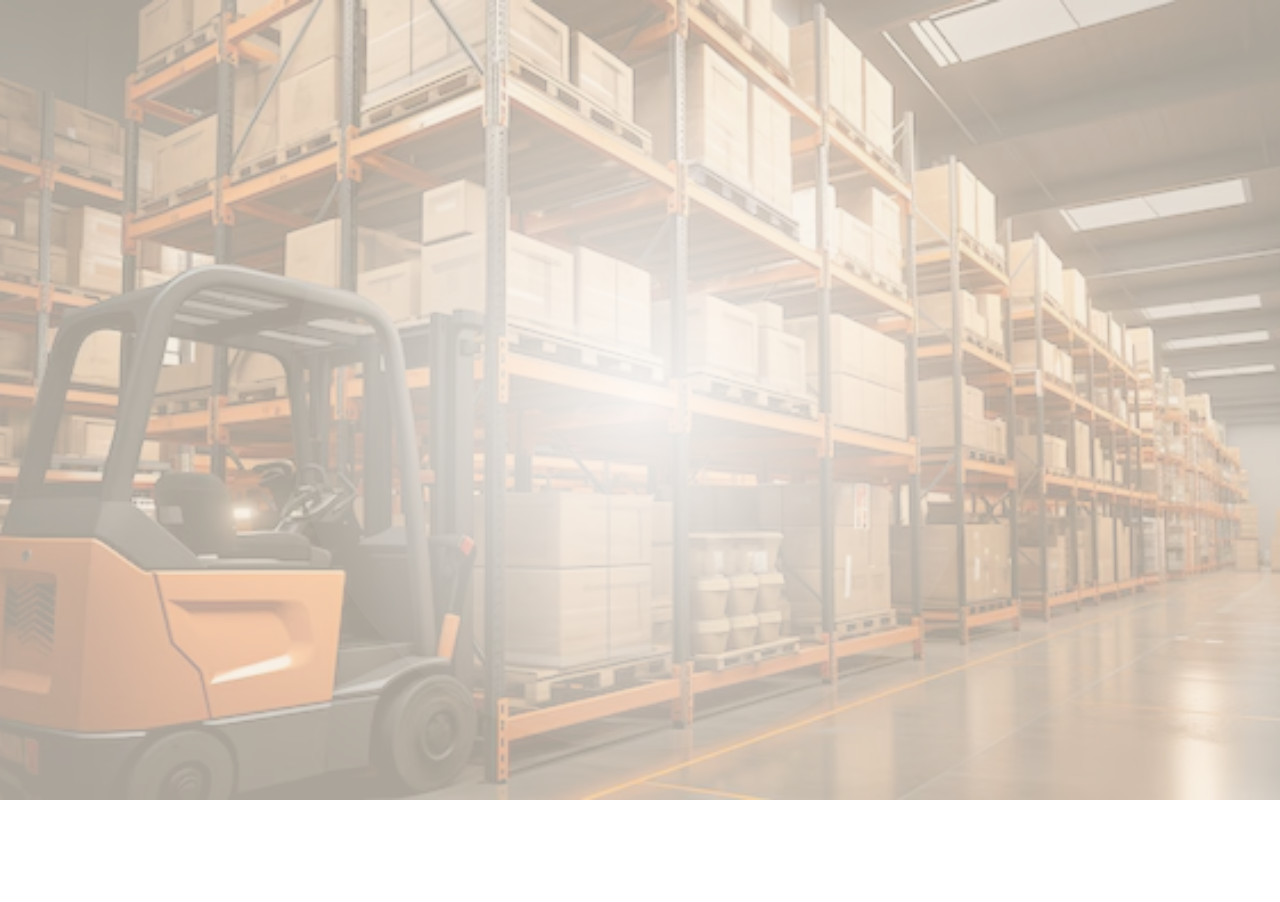
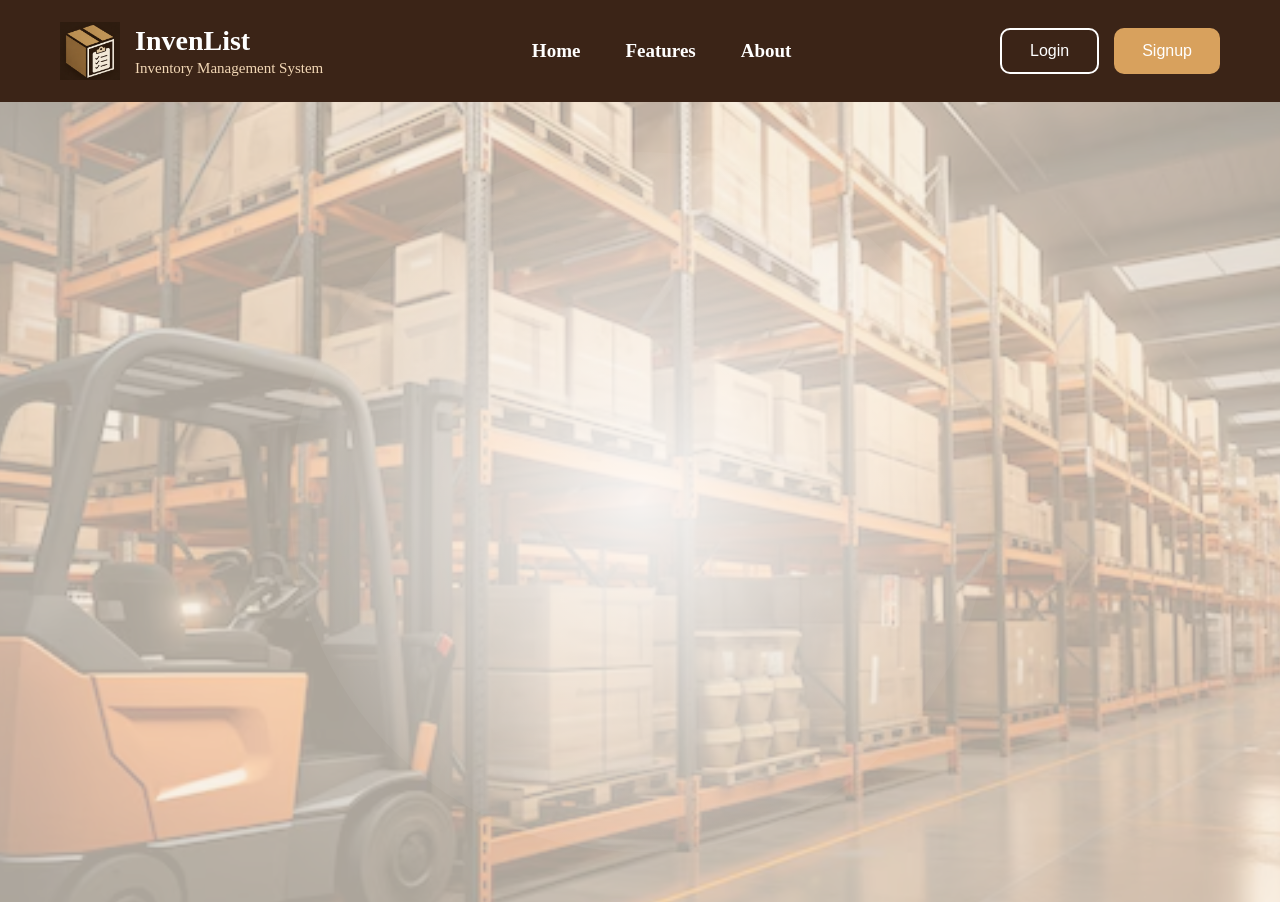
Before and after one commit to namaT3003/InventoryMS, a plain HTML site: page index.html in a window 1280 px wide. Before the commit the page ends 800 px from the top, so only its background shows below. Drawn offline with Linux system fonts and the light colour scheme.

Commit message:
Navigaton bar

```diff
--- a/index.html
+++ b/index.html
@@ -8,7 +8,30 @@
 </head>
 <body>
     <section class="backg">
+
+        <nav>
+            <div class="logo">
+                <img src="images/logo.png" alt="logo">
+                <div class="logo-txt">
+                    <h2>InvenList</h2>
+                    <p>Inventory Management System</p>
+                </div>
+            </div>
+
+            <div class="menu-links">
+                <a href="#">Home</a>
+                <a href="#">Features</a>
+                <a href="#">About</a>
+            </div>
+
+            <div class="login">
+                <button class ="login-btnn">Login</button>
+                <button class="signup-btnn">Signup</button>
+            </div>
+        </nav>
+
         <div class="warehouse"></div>
+
         <div class="centPart">
             <div class="glowy"></div>
         </div>
--- a/style.css
+++ b/style.css
@@ -17,7 +17,8 @@
     height:100%;
     background-image:url("images/warehouse.jpg");
     background-size: cover;
-    background-position: center;
+    background-position: center 30px;
+    z-index:0;
     opacity:0.30;
 }
 .centPart{
@@ -43,3 +44,76 @@
     transform:translate(-50%,-50%);
     z-index:1;
 }
+nav{
+    position: relative;
+    z-index:10;
+
+    display:flex;
+    justify-content: space-between;
+    align-items: center;
+    background-color:#3B2417;
+    padding: 22px 60px;
+}
+.logo{
+    display:flex;
+    align-items:center;
+    gap:15px;
+}
+.logo img{
+    width:60px;
+    height:auto;
+}
+.logo-txt h2{
+    color:white;
+    font-size:28px;
+    margin-bottom:3px;
+}
+.logo-txt p{
+    color: #f2d7b5;
+    font-size:15px;
+}
+.menu-links{
+    display:flex;
+    gap:45px;
+}
+.menu-links a{
+    color:white;
+    text-decoration: none;
+    font-size:19px;
+    font-weight:600;
+    transition:0.3s;
+}
+.menu-links a:hover{
+    color: #D8A15D;
+}
+.login{
+    display:flex;
+    gap:15px;
+}
+.login-btnn{
+    background:transparent;
+    color:white;
+    border:2px solid white;
+    padding:12px 28px;
+    border-radius:10px;
+    cursor:pointer;
+    transition:0.3s;
+    font-size:16px;
+}
+.login-btnn:hover{
+    background:white;
+    color:#3B2417;
+}
+.signup-btnn{
+    background:#D8A15D;
+    color:white;
+    border:none;
+    padding:12px 28px;
+    border-radius:10px;
+    cursor:pointer;
+    transition:0.3s;
+    font-size:16px;
+}
+.signup-btnn:hover{
+    background:#C98A42;
+}
```
Also changed, not shown: images/logo.png (added).
